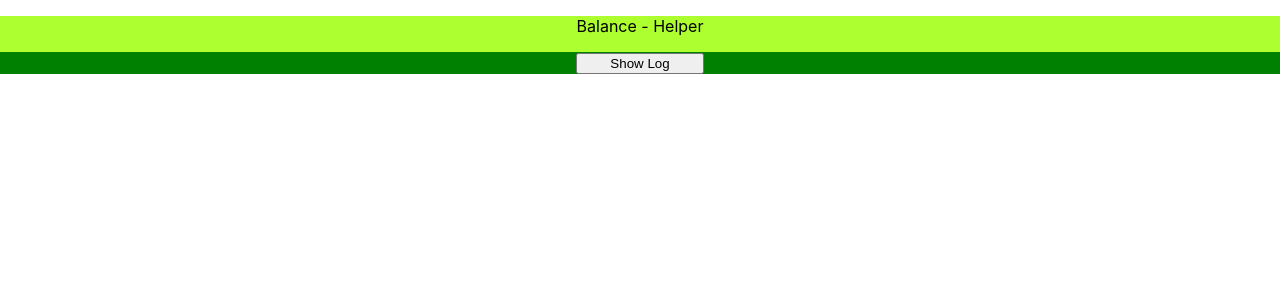
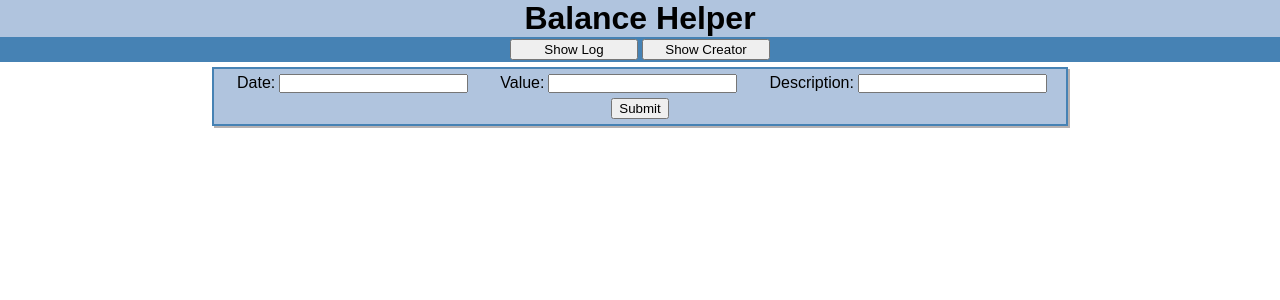
Before and after one commit to Jandresgomez/Balance-Helper, a React (Create React App) app: page / in a window 1280 px wide. Shown: the top 300 px of the page. Built offline with nearby package versions, Linux system fonts and the light colour scheme.

Commit message:
Fixed look of menu bar and separated log list from entry creator

```diff
--- a/src/App.css
+++ b/src/App.css
@@ -2,6 +2,8 @@
   text-align: center;
   display: inline-block;
   width: 100%;
+  height: 100%;
   margin: 0px;
   padding: 0px;
+  font-family: Arial, Geneva, Helvetica, sans-serif;;
 }
--- a/src/App.js
+++ b/src/App.js
@@ -1,6 +1,7 @@
 import React, { Component } from 'react';
 import MainMenu from './MainMenu/MainMenu.js'
 import LogList from './TransactionLog/LogList/LogList.js'
+import EntryCreator from './EntryCreator/EntryCreator.js';
 import './App.css'
 
 class App extends Component {
@@ -8,9 +9,16 @@ class App extends Component {
     super(props);
 
     this.state = {
-      showLog: false
+      showLog: false,
+      showCreator: true
     };
   }
+
+  toggleCreatorHandler = () => {
+    this.setState({
+      showCreator: !this.state.showCreator
+    });
+  };
 
   toggleLogHandler = () => {
     this.setState({
@@ -22,12 +30,17 @@ class App extends Component {
     let log = null;
     if(this.state.showLog) log = (<LogList/>);
 
+    let creator = null;
+    if(this.state.showCreator) creator = (<EntryCreator/>);
+
     return (
       <div className="App">
         <MainMenu
+        toggleCreatorHandler={() => this.toggleCreatorHandler()}
         toggleLogHandler={() => this.toggleLogHandler()}
         />
-        {log}
+        <div>{creator}</div>
+        <div>{log}</div>
       </div>
     );
   }
--- a/src/TransactionLog/EntryCreator/EntryCreator.css
+++ b/src/EntryCreator/EntryCreator.css
@@ -1,12 +1,16 @@
 .EntryCreatorFields {
-    display: inline-flex;
+    display: block;
+}
+
+.EntryCreatorFields * {
+    padding: 0px 4px 0px 4px;
 }
 
 .EntryCreatorContainer {
     background-color: lightsteelblue;
     display: inline-block;
     padding: 0px 5px 0px 5px;
-    border: 2px solid gray;
+    border: 2px solid steelblue;
     box-shadow: 2px 2px rgb(182, 177, 177);
     margin: 5px 10px 5px 10px;
 }
@@ -15,3 +19,7 @@
     display: inline-flex;
     margin: 5px 10px 5px 10px;
 }
+
+.SubmitEntryButton {
+    margin: 0px 0px 5px 0px;
+}
--- a/src/TransactionLog/EntryCreator/EntryCreator.js
+++ b/src/EntryCreator/EntryCreator.js
@@ -18,7 +18,12 @@ const entryCreator = (props) => {
                     <input type="text"></input>
                 </div>
             </div>
-            <button onClick={null}>Submit</button>
+            <button
+            className="SubmitEntryButton"
+            onClick={null}
+            >
+            Submit
+            </button>
         </div>
     );
 };
--- a/src/MainMenu/MainMenu.css
+++ b/src/MainMenu/MainMenu.css
@@ -1,5 +1,8 @@
+.MenuTitle {
+    display: inline;
+}
+
 .MainMenu {
-    background-color: greenyellow;
     width: 100%;
     height: 20%;
     margin: 0px;
@@ -7,20 +10,21 @@
 }
 
 .TitleContainer {
-    background-color: greenyellow;
+    background-color: lightsteelblue;
     width: 100%;
     height: 80%;
     display: block;
 }
 
 .MenuBar {
-    background-color: green;
+    background-color: steelblue;
     width: 100%;
     height: 20%;
     display: block;
 }
 
-.ShowLogButton {
-    margin: 0 auto;
+.MenuBarButton {
+    margin: 2px;
     width: 10%;
+    white-space: nowrap;
 }
--- a/src/MainMenu/MainMenu.js
+++ b/src/MainMenu/MainMenu.js
@@ -6,13 +6,18 @@ class MainMenu extends Component {
         return (
             <div className="MainMenu">
                 <div className="TitleContainer">
-                    <p>Balance - Helper</p>
+                    <h1 className="MenuTitle">Balance Helper</h1>
                 </div>
                 <div className="MenuBar">
                     <button
-                    className="ShowLogButton"
+                    className="MenuBarButton"
                     onClick={this.props.toggleLogHandler}>
                     Show Log
+                    </button>
+                    <button
+                    className="MenuBarButton"
+                    onClick={this.props.toggleCreatorHandler}>
+                    Show Creator
                     </button>
                 </div>
             </div>
--- a/src/TransactionLog/LogEntry/LogEntry.css
+++ b/src/TransactionLog/LogEntry/LogEntry.css
@@ -2,7 +2,7 @@
     background-color: lightsteelblue;
     display: block;
     padding: 0px 5px 0px 5px;
-    border: 2px solid gray;
+    border: 2px solid steelblue;
     box-shadow: 2px 2px rgb(182, 177, 177);
     margin: 5px 10px 5px 10px;
 }
--- a/src/TransactionLog/LogList/LogList.js
+++ b/src/TransactionLog/LogList/LogList.js
@@ -1,6 +1,5 @@
 import React, { Component } from 'react';
 import LogEntry from '../LogEntry/LogEntry.js';
-import EntryCreator from '../EntryCreator/EntryCreator.js';
 import './LogList.css';
 
 class LogList extends Component {
@@ -9,9 +8,24 @@ class LogList extends Component {
 
         this.state = {
             entries: [
-                { id: "ENT001", date: "11/03/2019" , val: 2400, description: "Transporte (SITP)" },
-                { id: "ENT002", date: "11/03/2019" , val: 11000, description: "N/A" },
-                { id: "ENT003", date: "11/03/2019" , val: 17500, description: "Almuerzo" }
+                {
+                    id: "ENT001",
+                    date: "11/03/2019",
+                    val: 2400,
+                    description: "Transporte (SITP)"
+                },
+                {
+                    id: "ENT002",
+                    date: "11/03/2019",
+                    val: 11000,
+                    description: "N/A"
+                },
+                {
+                    id: "ENT003",
+                    date: "11/03/2019",
+                    val: 17500,
+                    description: "Almuerzo"
+                }
             ]
         };
     };
@@ -23,10 +37,6 @@ class LogList extends Component {
         this.setState({
             entries: list
         })
-    };
-
-    valChangedHandler = (event, index) =>{
-
     };
 
     addEntryHandler = (date, val, description) => {
@@ -68,9 +78,6 @@ class LogList extends Component {
                 <div className="LogList">
                     {entries}
                 </div>
-                <div>
-                    <EntryCreator/>
-                </div>
             </div>
         );
     };
```
